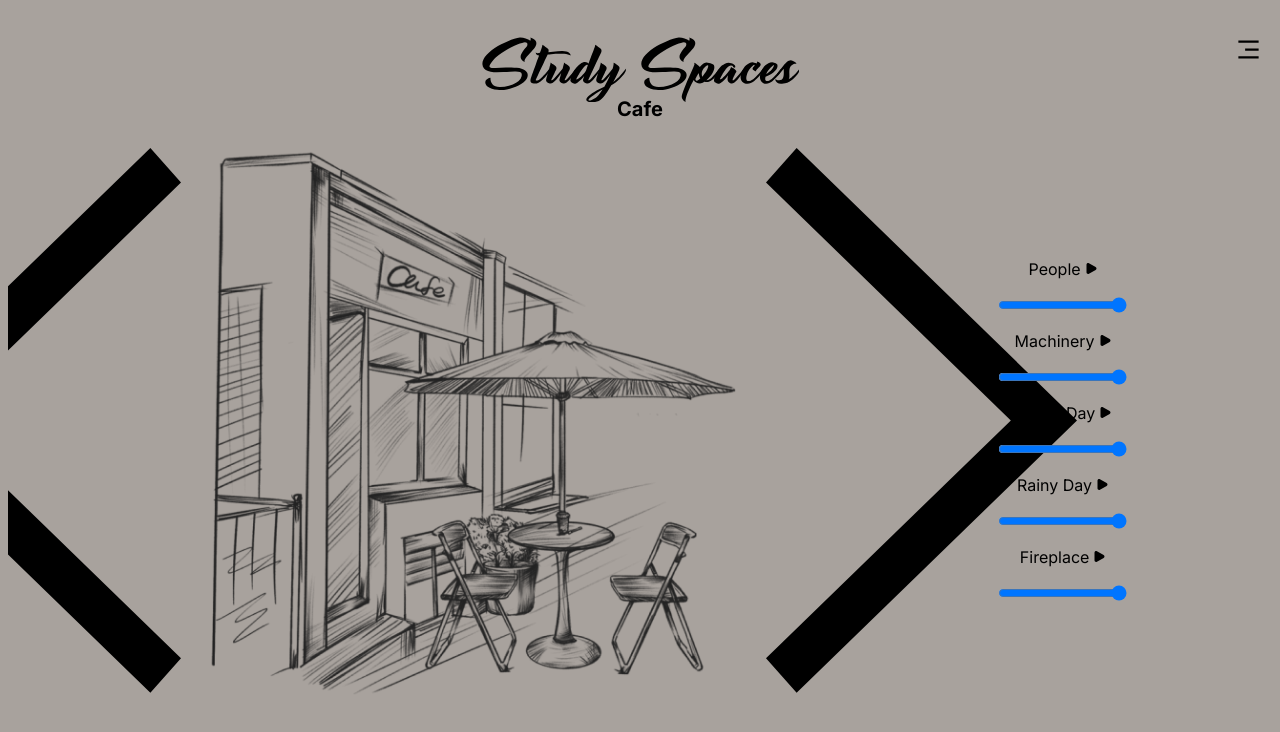
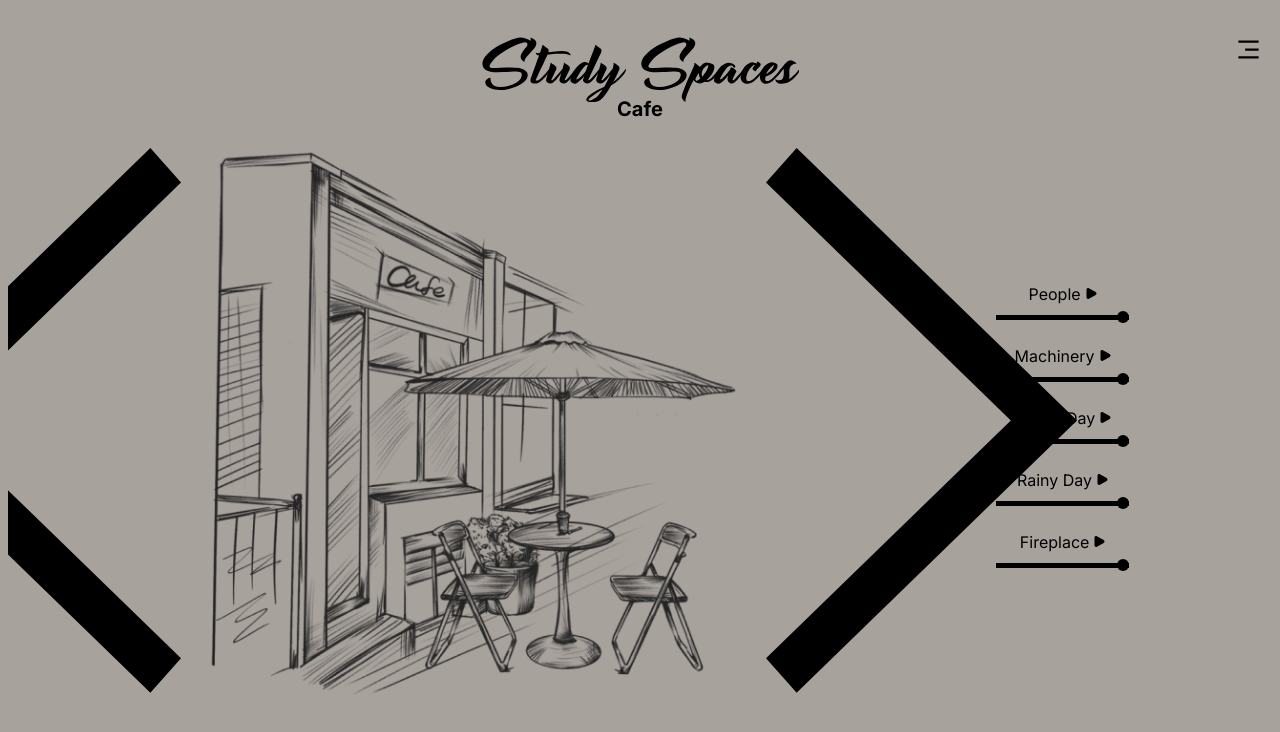
Before and after one commit to kaitlynlie/studyspaces, a React (Vite) app: page / in a window 1280 px wide. Shown: the top 732 px of the page. Built offline with nearby package versions, Linux system fonts and the light colour scheme.

Commit message:
fixed slider color

```diff
--- a/src/pages/Home.tsx
+++ b/src/pages/Home.tsx
@@ -114,6 +114,7 @@ export function Home() {
                     step={0.1}
                     value={sliderValues.peopleVolumeSlider}
                     onChange={handleSliderChange}
+                    className={clsx(styles.input)}
                   />
                 </div>
 
@@ -145,6 +146,7 @@ export function Home() {
                     step={0.1}
                     value={sliderValues.machVolumeSlider}
                     onChange={handleSliderChange}
+                    className={clsx(styles.input)}
                   />
                 </div>
 
@@ -176,6 +178,7 @@ export function Home() {
                     step={0.1}
                     value={sliderValues.sunnyVolumeSlider}
                     onChange={handleSliderChange}
+                    className={clsx(styles.input)}
                   />
                 </div>
 
@@ -207,6 +210,7 @@ export function Home() {
                     step={0.1}
                     value={sliderValues.rainyVolumeSlider}
                     onChange={handleSliderChange}
+                    className={clsx(styles.input)}
                   />
                 </div>
 
@@ -238,6 +242,7 @@ export function Home() {
                     step={0.1}
                     value={sliderValues.fireVolumeSlider}
                     onChange={handleSliderChange}
+                    className={clsx(styles.input)}
                   />
                 </div>
               </div>
--- a/src/pages/home.module.scss
+++ b/src/pages/home.module.scss
@@ -71,11 +71,29 @@ body {
                         img {
                             cursor: pointer;
                         }
-                          input {
+                    }
+                        .input {
                           margin-top: -5px;
                           margin-bottom: 10px;
+                          color: black;
+                          background-color: black;
+                          -webkit-appearance: none;
+                          appearance: none;
+                          width: 100%;
+                          height: 5px;
+                          background-color: black; /* Set the default color of the track/bar */
+                          outline: none;
+                          position: relative;
                           &::-webkit-slider-thumb {
-                              background-color: black;
+                            -webkit-appearance: none;
+                            appearance: none;
+                            width: 12px;
+                            height: 12px;
+                            background-color: black; /* Set the color of the slider thumb */
+                            cursor: pointer;
+                            border-radius: 50%;
+                            position: relative;
+                            z-index: 1;
                           }
 
                           &::-moz-range-thumb {
@@ -89,7 +107,6 @@ body {
                 }
             }
         }
-        }
 
     }
 }
```
Lines whose indentation alone changed are shown as unchanged.
